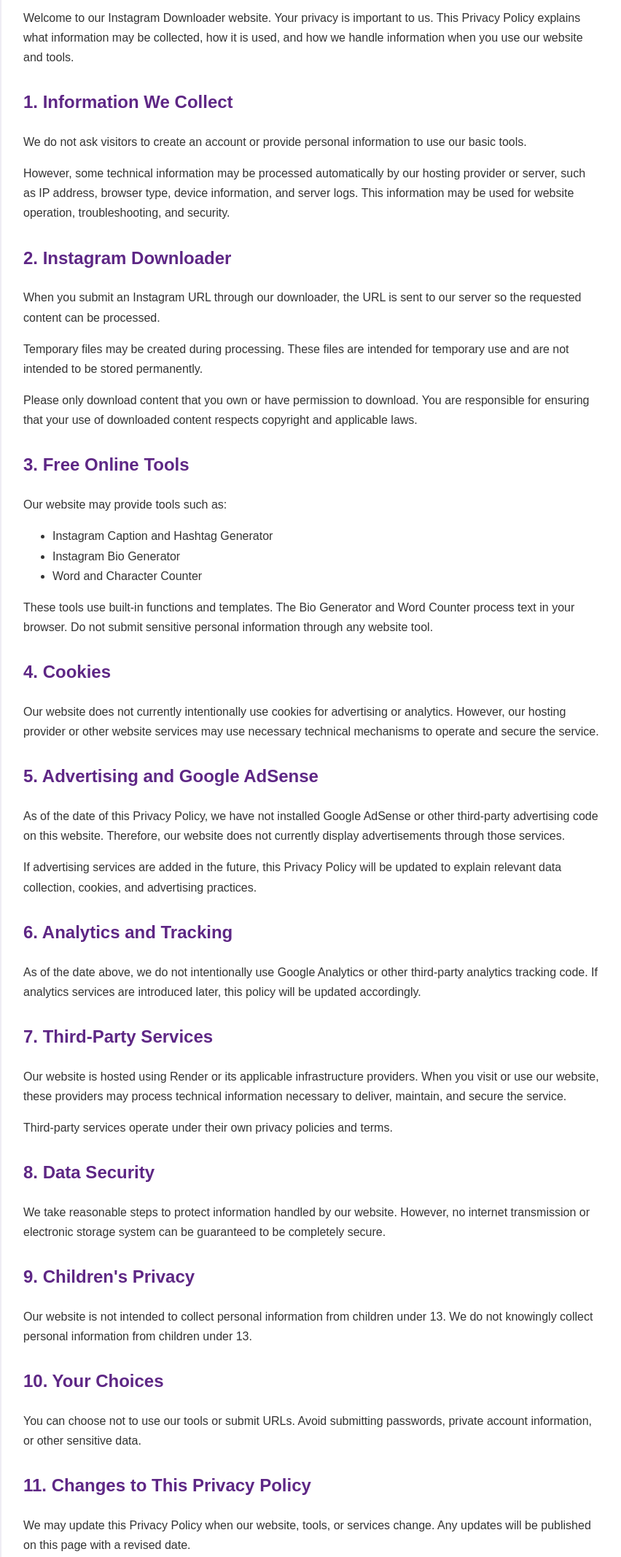
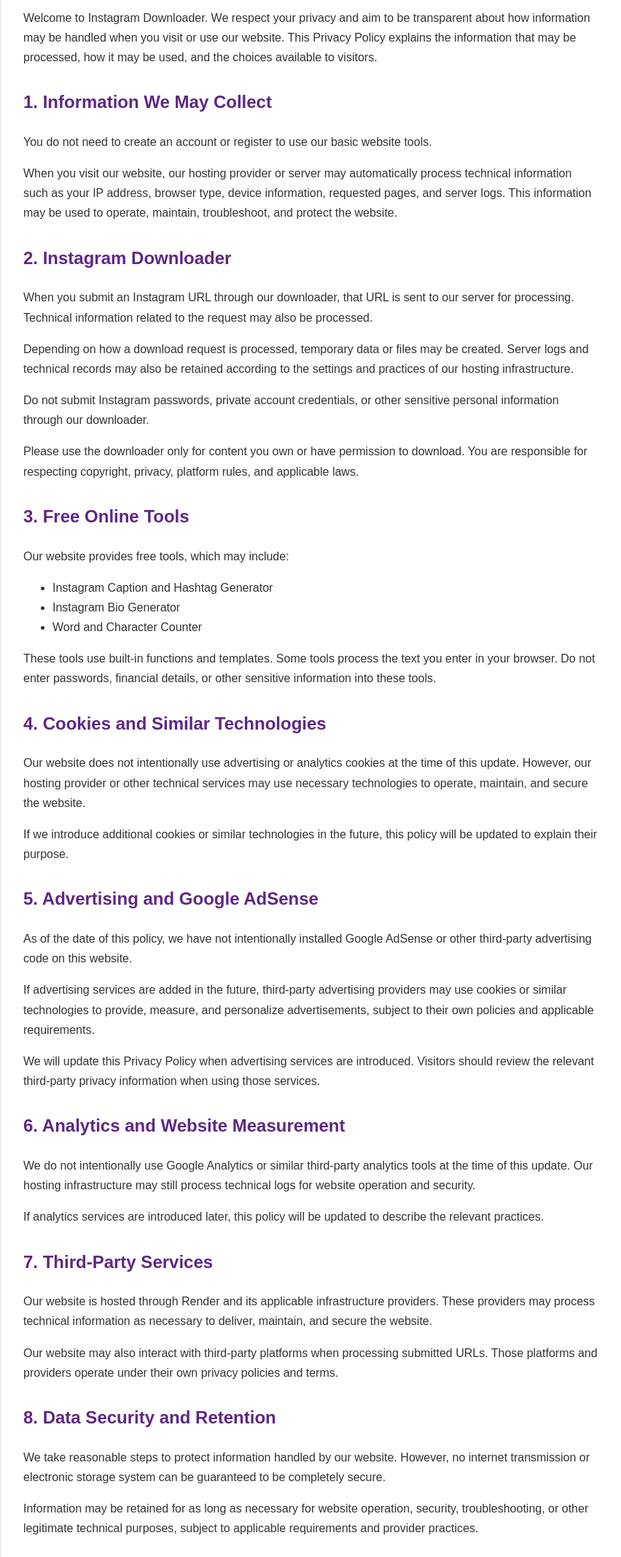
Before and after one commit to nu3883995-hash/Instagram-downloader., a website: page privacy.html in a window 1280 px wide. Shown: the part 160-2294 px from the top of the page at 73% size, without its empty margins (213-1065 px from the left). Drawn offline with Linux system fonts and the light colour scheme.

Commit message:
Update privacy.html

```diff
--- a/privacy.html
+++ b/privacy.html
@@ -4,10 +4,13 @@
   <meta charset="UTF-8">
   <meta name="viewport" content="width=device-width, initial-scale=1.0">
   <meta name="theme-color" content="#833ab4">
-  <meta name="description" content="Read the Privacy Policy of our Instagram Downloader website to understand how information is handled.">
+  <meta name="description" content="Learn how Instagram Downloader handles submitted URLs, technical information, cookies, third-party services, and your privacy.">
+  <meta name="robots" content="index, follow">
   <title>Privacy Policy - Instagram Downloader</title>
+
   <style>
     * { box-sizing: border-box; }
+
     body {
       margin: 0;
       padding: 25px 15px;
@@ -16,6 +19,7 @@
       color: #333;
       line-height: 1.7;
     }
+
     .container {
       max-width: 850px;
       margin: auto;
@@ -24,10 +28,17 @@
       border-radius: 14px;
       box-shadow: 0 4px 20px rgba(0,0,0,.06);
     }
+
     h1 { color: #833ab4; margin-top: 0; }
     h2 { color: #5e2785; margin-top: 28px; }
     a { color: #833ab4; }
-    .updated { color: #777; font-size: 14px; }
+    a:hover { color: #5e2785; }
+
+    .updated {
+      color: #777;
+      font-size: 14px;
+    }
+
     footer {
       margin-top: 35px;
       padding-top: 20px;
@@ -35,76 +46,210 @@
       text-align: center;
       font-size: 14px;
     }
+
+    footer p { margin: 8px 0; }
+
     @media(max-width:600px) {
+      body { padding: 15px 10px; }
       .container { padding: 22px 18px; }
     }
   </style>
 </head>
+
 <body>
 <div class="container">
 
   <h1>Privacy Policy</h1>
   <p class="updated">Last Updated: November 24, 2026</p>
 
-<p>Welcome to our Instagram Downloader website. Your privacy is important to us. This Privacy Policy explains what information may be collected, how it is used, and how we handle information when you use our website and tools.</p>
+  <p>
+    Welcome to Instagram Downloader. We respect your privacy and aim to be
+    transparent about how information may be handled when you visit or use
+    our website. This Privacy Policy explains the information that may be
+    processed, how it may be used, and the choices available to visitors.
+  </p>
 
-<h2>1. Information We Collect</h2>
-<p>We do not ask visitors to create an account or provide personal information to use our basic tools.</p>
-<p>However, some technical information may be processed automatically by our hosting provider or server, such as IP address, browser type, device information, and server logs. This information may be used for website operation, troubleshooting, and security.</p>
+  <h2>1. Information We May Collect</h2>
+
+  <p>
+    You do not need to create an account or register to use our basic website
+    tools.
+  </p>
+
+  <p>
+    When you visit our website, our hosting provider or server may
+    automatically process technical information such as your IP address,
+    browser type, device information, requested pages, and server logs.
+    This information may be used to operate, maintain, troubleshoot, and
+    protect the website.
+  </p>
 
   <h2>2. Instagram Downloader</h2>
-<p>When you submit an Instagram URL through our downloader, the URL is sent to our server so the requested content can be processed.</p>
-<p>Temporary files may be created during processing. These files are intended for temporary use and are not intended to be stored permanently.</p>
-<p>Please only download content that you own or have permission to download. You are responsible for ensuring that your use of downloaded content respects copyright and applicable laws.</p>
+
+  <p>
+    When you submit an Instagram URL through our downloader, that URL is
+    sent to our server for processing. Technical information related to
+    the request may also be processed.
+  </p>
+
+  <p>
+    Depending on how a download request is processed, temporary data or
+    files may be created. Server logs and technical records may also be
+    retained according to the settings and practices of our hosting
+    infrastructure.
+  </p>
+
+  <p>
+    Do not submit Instagram passwords, private account credentials, or
+    other sensitive personal information through our downloader.
+  </p>
+
+  <p>
+    Please use the downloader only for content you own or have permission
+    to download. You are responsible for respecting copyright, privacy,
+    platform rules, and applicable laws.
+  </p>
 
   <h2>3. Free Online Tools</h2>
-<p>Our website may provide tools such as:</p>
+
+  <p>Our website provides free tools, which may include:</p>
+
   <ul>
     <li>Instagram Caption and Hashtag Generator</li>
     <li>Instagram Bio Generator</li>
     <li>Word and Character Counter</li>
   </ul>
-<p>These tools use built-in functions and templates. The Bio Generator and Word Counter process text in your browser. Do not submit sensitive personal information through any website tool.</p>
 
-<h2>4. Cookies</h2>
-<p>Our website does not currently intentionally use cookies for advertising or analytics. However, our hosting provider or other website services may use necessary technical mechanisms to operate and secure the service.</p>
+  <p>
+    These tools use built-in functions and templates. Some tools process
+    the text you enter in your browser. Do not enter passwords, financial
+    details, or other sensitive information into these tools.
+  </p>
+
+  <h2>4. Cookies and Similar Technologies</h2>
+
+  <p>
+    Our website does not intentionally use advertising or analytics
+    cookies at the time of this update. However, our hosting provider
+    or other technical services may use necessary technologies to
+    operate, maintain, and secure the website.
+  </p>
+
+  <p>
+    If we introduce additional cookies or similar technologies in the
+    future, this policy will be updated to explain their purpose.
+  </p>
 
   <h2>5. Advertising and Google AdSense</h2>
-<p>As of the date of this Privacy Policy, we have not installed Google AdSense or other third-party advertising code on this website. Therefore, our website does not currently display advertisements through those services.</p>
-<p>If advertising services are added in the future, this Privacy Policy will be updated to explain relevant data collection, cookies, and advertising practices.</p>
 
-<h2>6. Analytics and Tracking</h2>
-<p>As of the date above, we do not intentionally use Google Analytics or other third-party analytics tracking code. If analytics services are introduced later, this policy will be updated accordingly.</p>
+  <p>
+    As of the date of this policy, we have not intentionally installed
+    Google AdSense or other third-party advertising code on this website.
+  </p>
+
+  <p>
+    If advertising services are added in the future, third-party
+    advertising providers may use cookies or similar technologies
+    to provide, measure, and personalize advertisements, subject to
+    their own policies and applicable requirements.
+  </p>
+
+  <p>
+    We will update this Privacy Policy when advertising services are
+    introduced. Visitors should review the relevant third-party
+    privacy information when using those services.
+  </p>
+
+  <h2>6. Analytics and Website Measurement</h2>
+
+  <p>
+    We do not intentionally use Google Analytics or similar third-party
+    analytics tools at the time of this update. Our hosting infrastructure
+    may still process technical logs for website operation and security.
+  </p>
+
+  <p>
+    If analytics services are introduced later, this policy will be
+    updated to describe the relevant practices.
+  </p>
 
   <h2>7. Third-Party Services</h2>
-<p>Our website is hosted using Render or its applicable infrastructure providers. When you visit or use our website, these providers may process technical information necessary to deliver, maintain, and secure the service.</p>
-<p>Third-party services operate under their own privacy policies and terms.</p>
 
-<h2>8. Data Security</h2>
-<p>We take reasonable steps to protect information handled by our website. However, no internet transmission or electronic storage system can be guaranteed to be completely secure.</p>
+  <p>
+    Our website is hosted through Render and its applicable infrastructure
+    providers. These providers may process technical information as
+    necessary to deliver, maintain, and secure the website.
+  </p>
+
+  <p>
+    Our website may also interact with third-party platforms when
+    processing submitted URLs. Those platforms and providers operate
+    under their own privacy policies and terms.
+  </p>
+
+  <h2>8. Data Security and Retention</h2>
+
+  <p>
+    We take reasonable steps to protect information handled by our
+    website. However, no internet transmission or electronic storage
+    system can be guaranteed to be completely secure.
+  </p>
+
+  <p>
+    Information may be retained for as long as necessary for website
+    operation, security, troubleshooting, or other legitimate technical
+    purposes, subject to applicable requirements and provider practices.
+  </p>
 
   <h2>9. Children's Privacy</h2>
-<p>Our website is not intended to collect personal information from children under 13. We do not knowingly collect personal information from children under 13.</p>
 
-<h2>10. Your Choices</h2>
-<p>You can choose not to use our tools or submit URLs. Avoid submitting passwords, private account information, or other sensitive data.</p>
+  <p>
+    Our website is not designed to knowingly collect personal information
+    from children under 13. We do not knowingly request personal information
+    from children under 13.
+  </p>
+
+  <h2>10. Your Choices and Responsibilities</h2>
+
+  <ul>
+    <li>You can choose not to use our website or tools.</li>
+    <li>Avoid submitting passwords or sensitive personal information.</li>
+    <li>Only submit URLs and content that you are authorized to use.</li>
+    <li>You can stop using the website at any time.</li>
+  </ul>
 
   <h2>11. Changes to This Privacy Policy</h2>
-<p>We may update this Privacy Policy when our website, tools, or services change. Any updates will be published on this page with a revised date.</p>
+
+  <p>
+    We may update this Privacy Policy when our website, tools,
+    infrastructure, or services change. Any changes will be published
+    on this page with a revised update date.
+  </p>
 
   <h2>12. Contact Us</h2>
-<p>If you have questions about this Privacy Policy, you can contact us at:</p>
-<p><strong>Email:</strong> nu3883995@gmail.com</p>
+
+  <p>
+    If you have questions about this Privacy Policy or our website,
+    please contact us:
+  </p>
+
+  <p>
+    <strong>Email:</strong>
+    <a href="mailto:nu3883995@gmail.com">nu3883995@gmail.com</a>
+  </p>
+
   <footer>
     <p>© 2026 Instagram Downloader. All rights reserved.</p>
+
     <p>
       <a href="/">Home</a> |
       <a href="/about.html">About Us</a> |
       <a href="/privacy.html">Privacy Policy</a> |
-    <a href="/terms.html">Terms & Conditions</a> |
+      <a href="/terms.html">Terms &amp; Conditions</a> |
       <a href="/contact.html">Contact</a>
     </p>
   </footer>
+
 </div>
 </body>
 </html>
```
Lines whose indentation alone changed are shown as unchanged.
